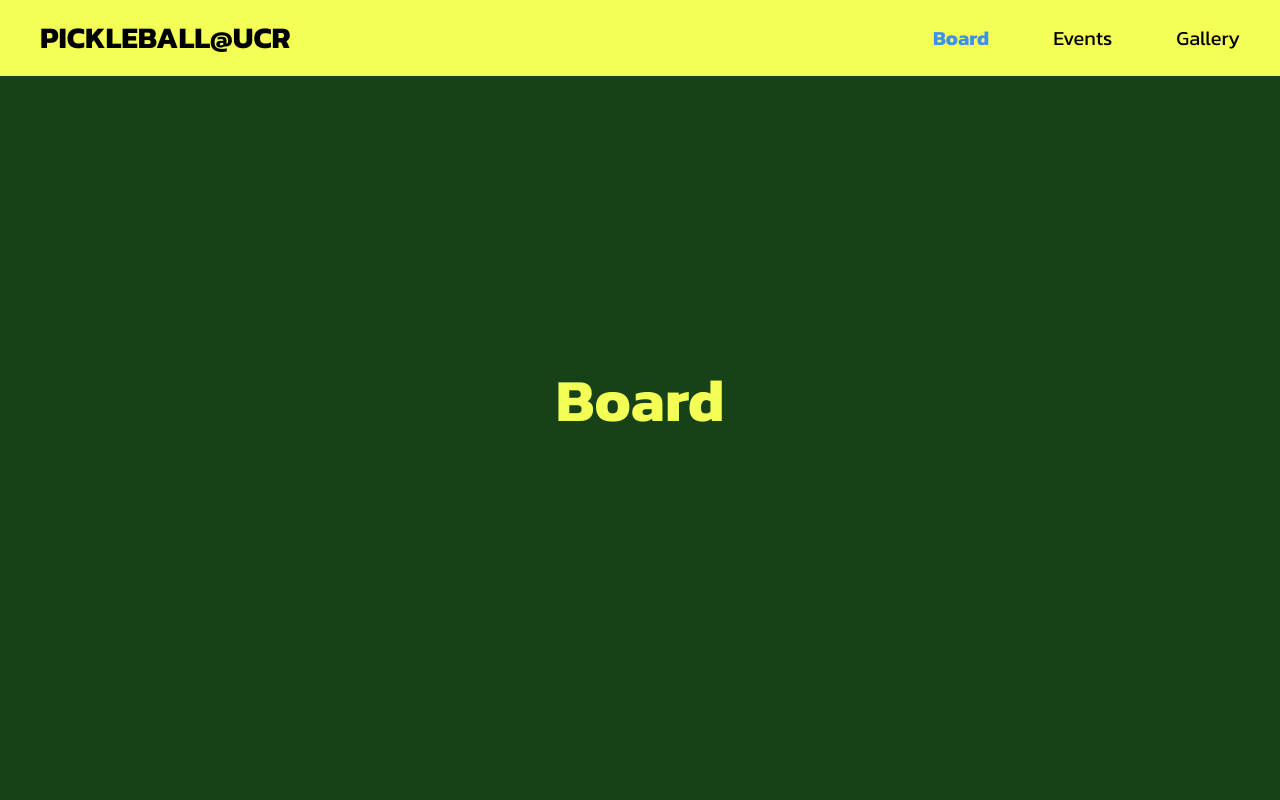
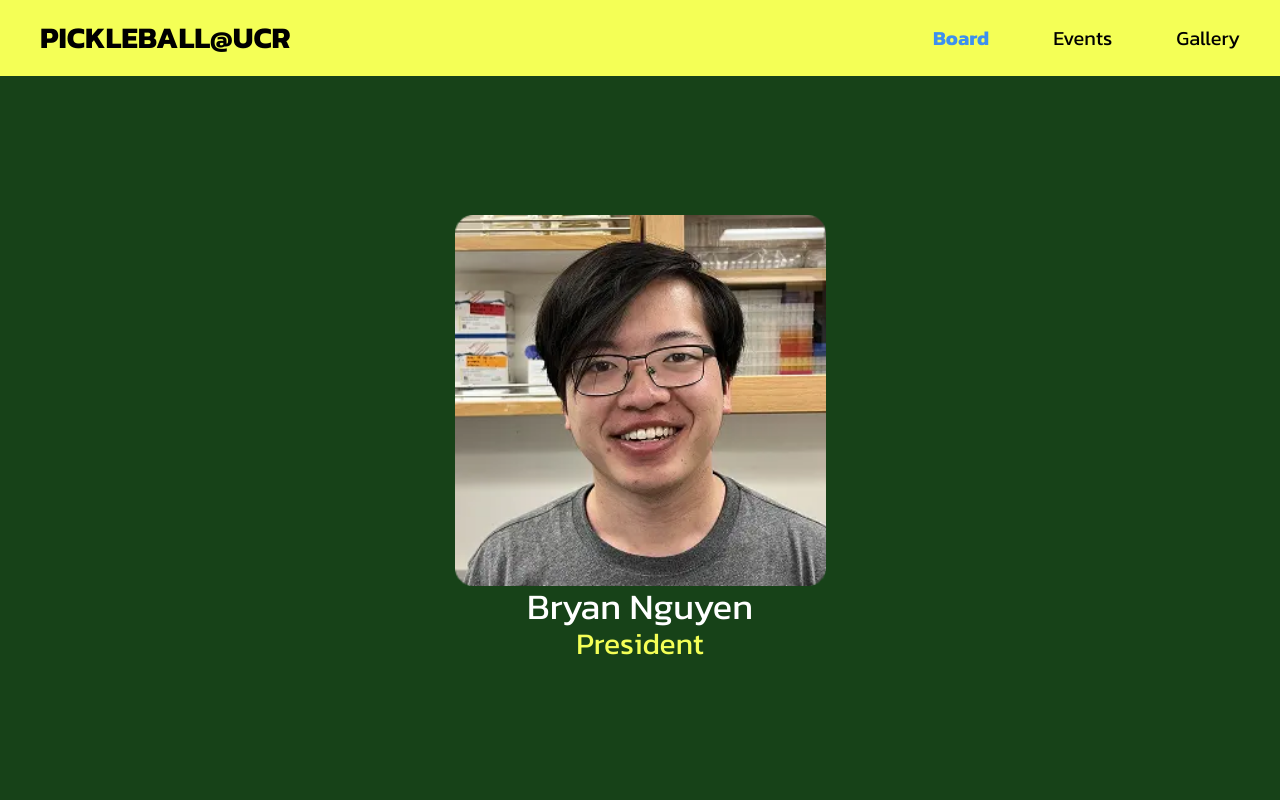
Before and after one commit to acm-ucr/pickleball-website, a Next.js app: page /board in a window 1280 px wide. Shown: the top 800 px of the page. Built offline with nearby package versions, Linux system fonts and the light colour scheme.

Commit message:
Made requested changes in card.tsx file

```diff
--- a/src/app/board/page.tsx
+++ b/src/app/board/page.tsx
@@ -1,9 +1,15 @@
-import Header from "@/components/header";
+import BoardCard from "@/components/board/card";
+import bryan_image from "@/public/images/board/Bryan_Nguyen.webp";
+
 
 const Board = () => {
   return (
     <div className="flex h-screen w-full flex-col items-center justify-center">
-      <Header title="Board" />
+      <BoardCard
+        image={bryan_image}
+        name="Bryan Nguyen"
+        position="President"
+      />
     </div>
   );
 };
--- /dev/null
+++ b/src/components/board/card.tsx
@@ -0,0 +1,19 @@
+import Image, { StaticImageData } from "next/image";
+
+interface BoardCardProps {
+  image: StaticImageData;
+  name: string;
+  position: string;
+}
+
+const BoardCard = ({ image, name, position }: BoardCardProps) => {
+  return (
+    <div className="flex flex-col items-center text-center">
+      <Image src={image} alt={name} className="h-full w-full object-cover" />
+      <p className="text-4xl text-white">{name}</p>
+      <p className="text-pickleball-lime-100 text-3xl">{position}</p>
+    </div>
+  );
+};
+
+export default BoardCard;
```
